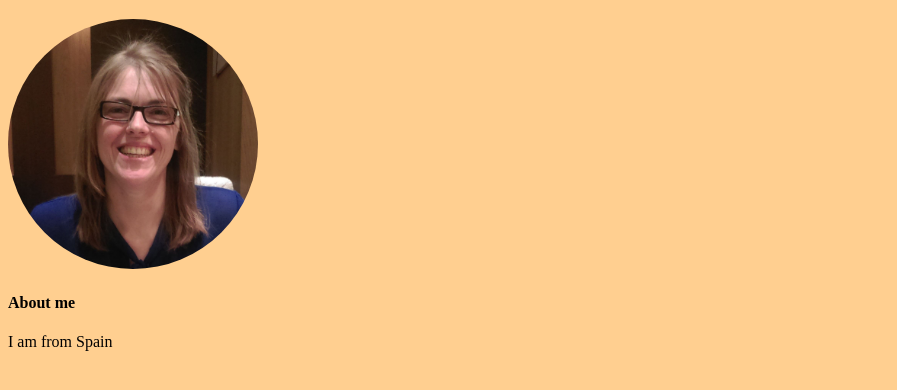
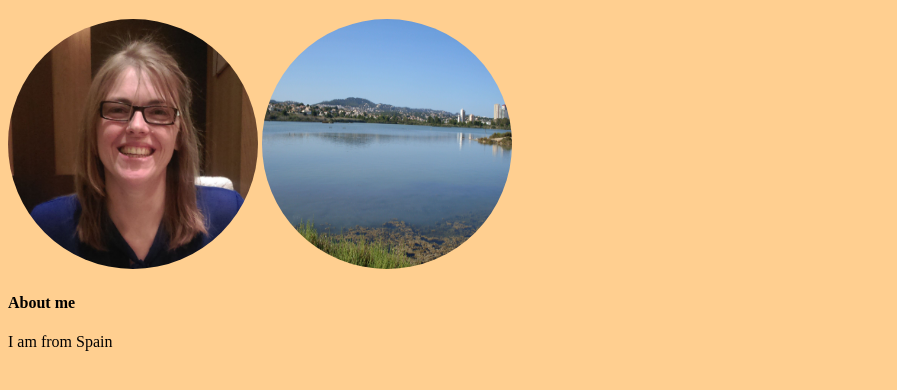
Before and after one commit to BeaCalp/beacalp.github.io, a plain HTML site: page index.html in a window 1280 px wide. Shown: the part 62-452 px from the top of the page, without its empty margins (0-897 px from the left). Drawn offline with Linux system fonts and the light colour scheme.

Commit message:
Add photo of SalinasCalp

```diff
--- a/index.html
+++ b/index.html
@@ -11,6 +11,8 @@
    <h1>Beatriz Mirete Soriano</h1>
 
        <img src="webImg.jpg" class="rounded" width= "250" height="250"  />
+
+       <img src="SalinasCalp.jpg" class="rounded" width= "250" height="250" />
     <h4> About me </h4>
     <p> I am from Spain </p>
     <script src="script.js"></script>
```
Also changed, not shown: SalinasCalp.jpg (added), 1 other file.
